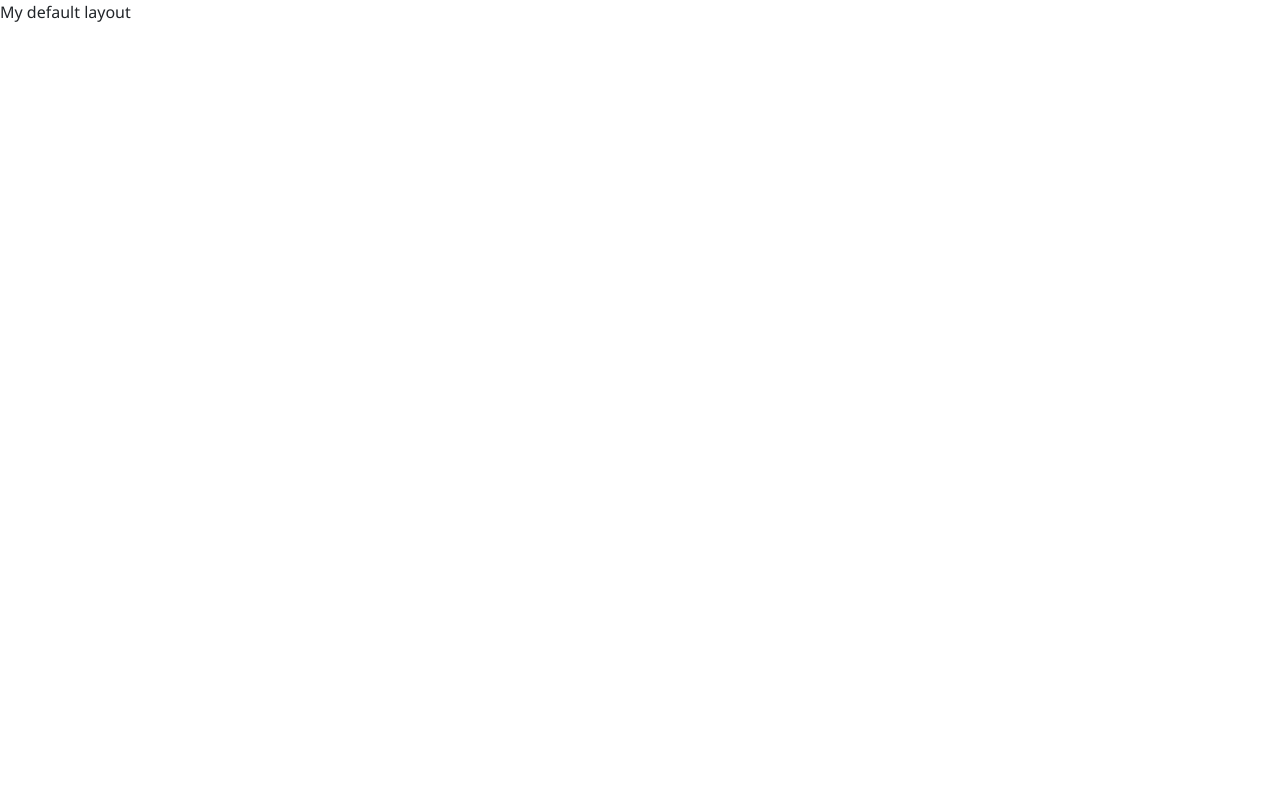
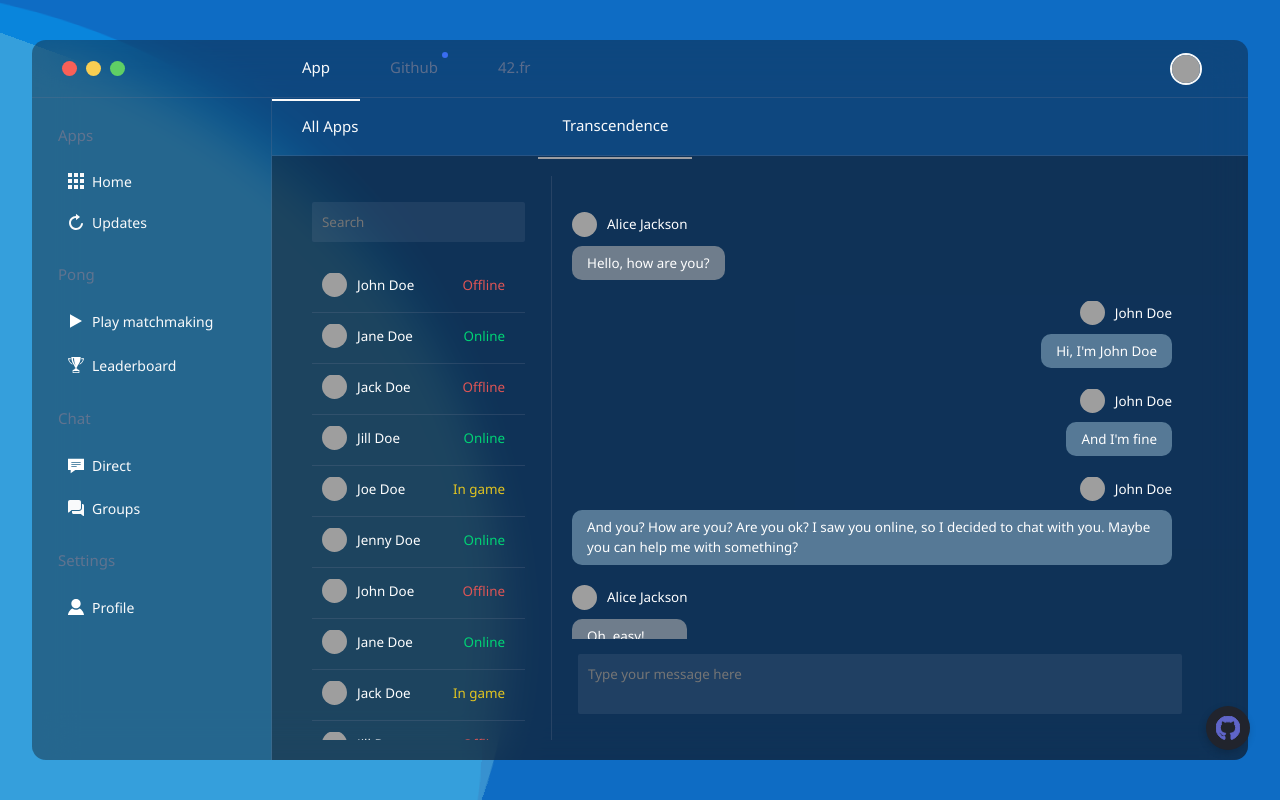
Before and after one commit to AdmiralXy/42ft_transcendence, a Nuxt app in the folder frontend/: page /direct in a window 1280 px wide. Before the commit this address had no page. Built offline with nearby package versions, Linux system fonts and the light colour scheme; grey boxes are pictures that could not be loaded.

Commit message:
add direct message design

```diff
--- a/frontend/components/app/Wrapper.vue
+++ b/frontend/components/app/Wrapper.vue
@@ -4,7 +4,7 @@
       <div class="side-wrapper">
         <div class="side-title">Apps</div>
         <div class="side-menu">
-          <a href="#">
+          <nuxt-link :to="{ name: 'home'}">
             <svg viewBox="0 0 512 512">
               <g xmlns="http://www.w3.org/2000/svg" fill="currentColor">
                 <path d="M0 0h128v128H0zm0 0M192 0h128v128H192zm0 0M384 0h128v128H384zm0 0M0 192h128v128H0zm0 0" data-original="#bfc9d1"></path>
@@ -13,7 +13,7 @@
               <path xmlns="http://www.w3.org/2000/svg" d="M384 192h128v128H384zm0 0M0 384h128v128H0zm0 0M192 384h128v128H192zm0 0M384 384h128v128H384zm0 0" fill="currentColor" data-original="#bfc9d1"></path>
             </svg>
             Home
-          </a>
+          </nuxt-link>
           <a href="#">
             <svg viewBox="0 0 488.932 488.932" fill="currentColor">
               <path d="M243.158 61.361v-57.6c0-3.2 4-4.9 6.7-2.9l118.4 87c2 1.5 2 4.4 0 5.9l-118.4 87c-2.7 2-6.7.2-6.7-2.9v-57.5c-87.8 1.4-158.1 76-152.1 165.4 5.1 76.8 67.7 139.1 144.5 144 81.4 5.2 150.6-53 163-129.9 2.3-14.3 14.7-24.7 29.2-24.7 17.9 0 31.8 15.9 29 33.5-17.4 109.7-118.5 192-235.7 178.9-98-11-176.7-89.4-187.8-187.4-14.7-128.2 84.9-237.4 209.9-238.8z"></path>
@@ -40,10 +40,10 @@
       <div class="side-wrapper">
         <div class="side-title">Chat</div>
         <div class="side-menu">
-          <a href="#">
+          <nuxt-link :to="{ name: 'direct'}">
             <svg fill="#fff" xmlns="http://www.w3.org/2000/svg" width="24" height="24" viewBox="0 0 24 24"><path d="M0 1v16.981h4v5.019l7-5.019h13v-16.981h-24zm13 12h-8v-1h8v1zm6-3h-14v-1h14v1zm0-3h-14v-1h14v1z"/></svg>
             Direct
-          </a>
+          </nuxt-link>
           <a href="#">
             <svg viewBox="0 0 512 512" fill="currentColor">
               <path d="M352 0H64C28.704 0 0 28.704 0 64v320a16.02 16.02 0 009.216 14.496A16.232 16.232 0 0016 400c3.68 0 7.328-1.248 10.24-3.712L117.792 320H352c35.296 0 64-28.704 64-64V64c0-35.296-28.704-64-64-64z"></path>
@@ -56,10 +56,10 @@
       <div class="side-wrapper">
         <div class="side-title">Settings</div>
         <div class="side-menu">
-          <a href="#">
+          <nuxt-link :to="{ name: 'profile'}">
             <svg fill="#fff" xmlns="http://www.w3.org/2000/svg" width="24" height="24" viewBox="0 0 24 24"><path d="M19 7.001c0 3.865-3.134 7-7 7s-7-3.135-7-7c0-3.867 3.134-7.001 7-7.001s7 3.134 7 7.001zm-1.598 7.18c-1.506 1.137-3.374 1.82-5.402 1.82-2.03 0-3.899-.685-5.407-1.822-4.072 1.793-6.593 7.376-6.593 9.821h24c0-2.423-2.6-8.006-6.598-9.819z"/></svg>
             Profile
-          </a>
+          </nuxt-link>
         </div>
       </div>
     </div>
--- /dev/null
+++ b/frontend/pages/direct.vue
@@ -0,0 +1,412 @@
+<template>
+  <div class="direct-wrapper">
+    <div class="friends-list">
+      <div class="friends-list__search">
+        <input type="text" class="friends-list__search-input" v-model="search" placeholder="Search">
+      </div>
+      <div class="friend-list__item" v-for="friend in filteredFriends">
+        <div class="friend-list__item-avatar">
+          <img :src="friend.avatar" alt="">
+        </div>
+        <div class="friend-list__item-name">
+          <span>{{ friend.username }}</span>
+        </div>
+        <div class="friend-list__item-status">
+          <span v-if="friend.status === 0" class="offline">Offline</span>
+          <span v-else-if="friend.status === 1" class="online">Online</span>
+          <span v-else class="ingame">In game</span>
+        </div>
+      </div>
+    </div>
+    <div class="direct-container">
+      <div class="messages-list">
+        <div class="messages-list-scrollable">
+          <div class="message-item" :class="message.username === 'John Doe' ? 'message-item-to' : 'message-item-from'" v-for="message in messages">
+            <div class="message-item__content">
+              <div class="message-item__user">
+                <div class="message-item__content-avatar">
+                  <img :src="message.avatar" alt="">
+                </div>
+                <div class="message-item__content-username">
+                  <span>{{ message.username }}</span>
+                </div>
+              </div>
+              <div class="message-item__content-message">
+                <span>{{ message.message }}</span>
+              </div>
+            </div>
+          </div>
+        </div>
+      </div>
+      <div class="messages-input">
+        <textarea class="messages-input__textarea" v-model="message" placeholder="Type your message here"></textarea>
+      </div>
+    </div>
+  </div>
+</template>
+
+<script lang="ts">
+import Vue from "vue";
+
+export default Vue.extend({
+  layout: "app",
+  data() {
+    return {
+      search: "",
+      messages: [
+        {
+          avatar: "https://i.pravatar.cc/25",
+          username: "Alice Jackson",
+          message: "Hello, how are you?",
+          created_at: "2020-01-01 00:00:00"
+        },
+        {
+          avatar: "https://i.pravatar.cc/25",
+          username: "John Doe",
+          message: "Hi, I'm John Doe",
+          created_at: "2020-01-01 00:01:00"
+        },
+        {
+          avatar: "https://i.pravatar.cc/25",
+          username: "John Doe",
+          message: "And I'm fine",
+          created_at: "2020-01-01 00:02:00"
+        },
+        {
+          avatar: "https://i.pravatar.cc/25",
+          username: "John Doe",
+          message: "And you? How are you? Are you ok? I saw you online, so I decided to chat with you. Maybe you can help me with something?",
+          created_at: "2020-01-01 00:03:00"
+        },
+        {
+          avatar: "https://i.pravatar.cc/25",
+          username: "Alice Jackson",
+          message: "Oh, easy!",
+          created_at: "2020-01-01 00:04:00"
+        },
+        {
+          avatar: "https://i.pravatar.cc/25",
+          username: "John Doe",
+          message: "Okay I need to play a game, and win some money",
+          created_at: "2020-01-01 00:05:00"
+        },
+        {
+          avatar: "https://i.pravatar.cc/25",
+          username: "Alice Jackson",
+          message: "That's game not for money",
+          created_at: "2020-01-01 00:06:00"
+        },
+        {
+          avatar: "https://i.pravatar.cc/25",
+          username: "Alice Jackson",
+          message: "I see u didn't know that",
+          created_at: "2020-01-01 00:07:00"
+        },
+        {
+          avatar: "https://i.pravatar.cc/25",
+          username: "Alice Jackson",
+          message: "But ofc I can play with you",
+          created_at: "2020-01-01 00:08:00"
+        },
+        {
+          avatar: "https://i.pravatar.cc/25",
+          username: "John Doe",
+          message: "Okay let's play",
+          created_at: "2020-01-01 00:09:00"
+        },
+        {
+          avatar: "https://i.pravatar.cc/25",
+          username: "Alice Jackson",
+          message: "I will start matchmaking soon",
+          created_at: "2020-01-01 00:10:00"
+        },
+        {
+          avatar: "https://i.pravatar.cc/25",
+          username: "Alice Jackson",
+          message: "Wait a minute",
+          created_at: "2020-01-01 00:11:00"
+        },
+        {
+          avatar: "https://i.pravatar.cc/25",
+          username: "John Doe",
+          message: "Okay, I'm here, let's start",
+          created_at: "2020-01-01 00:12:00"
+        }
+      ],
+      friends: [
+        {
+          id: 1,
+          username: "John Doe",
+          avatar: "https://i.pravatar.cc/25",
+          status: 0
+        },
+        {
+          id: 2,
+          username: "Jane Doe",
+          avatar: "https://i.pravatar.cc/25",
+          status: 1
+        },
+        {
+          id: 3,
+          username: "Jack Doe",
+          avatar: "https://i.pravatar.cc/25",
+          status: 0
+        },
+        {
+          id: 4,
+          username: "Jill Doe",
+          avatar: "https://i.pravatar.cc/25",
+          status: 1
+        },
+        {
+          id: 5,
+          username: "Joe Doe",
+          avatar: "https://i.pravatar.cc/25",
+          status: 2
+        },
+        {
+          id: 6,
+          username: "Jenny Doe",
+          avatar: "https://i.pravatar.cc/25",
+          status: 1
+        },
+        {
+          id: 7,
+          username: "John Doe",
+          avatar: "https://i.pravatar.cc/25",
+          status: 0
+        },
+        {
+          id: 8,
+          username: "Jane Doe",
+          avatar: "https://i.pravatar.cc/25",
+          status: 1
+        },
+        {
+          id: 9,
+          username: "Jack Doe",
+          avatar: "https://i.pravatar.cc/25",
+          status: 2
+        },
+        {
+          id: 10,
+          username: "Jill Doe",
+          avatar: "https://i.pravatar.cc/25",
+          status: 0
+        },
+        {
+          id: 11,
+          username: "Joe Doe",
+          avatar: "https://i.pravatar.cc/25",
+          status: 1
+        }
+    ]
+    };
+  },
+  computed: {
+    filteredFriends() {
+      return this.friends.filter(friend => {
+        return friend.username.toLowerCase().includes(this.search.toLowerCase());
+      });
+    }
+  }
+})
+</script>
+
+<style lang="scss" scoped>
+.direct-wrapper {
+  display: flex;
+  flex-grow: 1;
+  overflow: hidden;
+}
+
+.friends-list {
+  flex-basis: 240px;
+  border-right: 1px solid rgba(113, 119, 144, 0.25);
+  padding: 26px 26px 26px 0;
+  overflow: auto;
+  flex-shrink: 0;
+}
+
+.direct-container {
+  display: flex;
+  flex-direction: column;
+  flex-grow: 1;
+}
+
+.friends-list__search {
+  display: flex;
+  align-items: center;
+  padding-bottom: 20px;
+}
+
+.friends-list__search-input {
+  width: 100%;
+  border: none;
+  border-radius: 2px;
+  padding: 10px;
+  background-color: rgba(146, 151, 179, 0.13);
+  color: #fff;
+  font-size: 13.4px;
+  transition: 0.3s ease;
+}
+
+.friends-list__search-input:focus-visible {
+  outline: none;
+  background-color: rgba(146, 151, 179, 0.35);
+}
+
+.friend-list__item {
+  display: flex;
+  align-items: center;
+  padding: 10px 10px 15px 10px;
+  border-bottom: 1px solid rgba(113, 119, 144, 0.25);
+  cursor: pointer;
+  transition: 0.3s ease;
+}
+
+.friend-list__item:hover {
+  background-color: rgba(113, 119, 144, 0.3);
+}
+
+.friend-list__item-avatar {
+  width: 25px;
+  height: 25px;
+  border-radius: 50%;
+  overflow: hidden;
+}
+
+.friend-list__item-avatar img {
+  width: 100%;
+  height: 100%;
+}
+
+.friend-list__item-name {
+  margin-left: 10px;
+  font-size: 13.4px;
+  color: #fff;
+}
+
+.friend-list__item-status {
+  margin-left: auto;
+  font-size: 13.4px;
+  color: #fff;
+}
+
+.friend-list__item-status span {
+  margin-right: 10px;
+}
+
+.friend-list__item-status span.ingame {
+  color: #e3c520;
+}
+
+.friend-list__item-status span.online {
+  color: #00d475;
+}
+
+.friend-list__item-status span.offline {
+  color: #e05555;
+}
+
+.messages-list {
+  flex-grow: 1;
+  overflow: auto;
+  padding: 26px 26px 26px 0;
+}
+
+.messages-list .messages-list-scrollable {
+  display: flex;
+  flex-direction: column;
+  justify-content: end;
+}
+
+.message-item {
+  display: flex;
+  align-items: flex-start;
+  padding: 10px 10px 10px 10px;
+  transition: 0.3s ease;
+}
+
+.message-item.message-item-from {
+  justify-content: left;
+}
+
+.message-item.message-item-to {
+  justify-content: right;
+}
+
+.message-item__content {
+  display: flex;
+  flex-direction: column;
+  margin-left: 10px;
+}
+
+.message-item__user {
+  display: flex;
+  flex-direction: row;
+  align-items: center;
+}
+
+.message-item.message-item-to .message-item__user {
+  justify-content: flex-end;
+}
+
+.message-item.message-item-from .message-item__user {
+  justify-content: flex-start;
+}
+
+.message-item__content-avatar {
+  width: 25px;
+  height: 25px;
+  border-radius: 50%;
+  overflow: hidden;
+}
+
+.message-item__content-username {
+  margin-left: 10px;
+  font-size: 13.4px;
+  color: #fff;
+}
+
+.message-item__content-message {
+  padding: 7px 15px 7px 15px;
+  border-radius: 10px;
+  margin-top: 9px;
+  font-size: 13.4px;
+  color: #fff;
+}
+
+.message-item.message-item-to .message-item__content-message {
+  background: rgba(134, 168, 192, 0.6);
+}
+
+.message-item.message-item-from .message-item__content-message {
+  background: rgba(175, 175, 175, 0.6);
+}
+
+.messages-input {
+  display: flex;
+  flex-direction: column;
+  padding: 0 26px 26px 26px;
+  justify-content: end;
+}
+
+.messages-input__textarea {
+  margin-top: 15px;
+  width: 100%;
+  border: none;
+  border-radius: 2px;
+  padding: 10px;
+  background-color: rgba(146, 151, 179, 0.13);
+  color: #fff;
+  font-size: 13.4px;
+  transition: 0.3s ease;
+  resize: none;
+}
+
+.messages-input__textarea:focus-visible {
+  outline: none;
+  background-color: rgba(146, 151, 179, 0.23);
+}
+</style>
--- a/frontend/pages/home.vue
+++ b/frontend/pages/home.vue
@@ -36,7 +36,7 @@
         <li class="game-item">
           <div class="game-info">
             <span>katia</span>
-            <svg fill="#fff" width="32px" height="32px" viewBox="0 0 64 64" xmlns="http://www.w3.org/2000/svg" xmlns:xlink="http://www.w3.org/1999/xlink" aria-hidden="true" role="img" class="iconify iconify--emojione-monotone" preserveAspectRatio="xMidYMid meet"><path d="M52 2H12C6.477 2 2 6.477 2 12v40c0 5.523 4.477 10 10 10h40c5.523 0 10-4.477 10-10V12c0-5.523-4.477-10-10-10M23.23 44.365h-4.877L10 19.72h5.514l5.363 18.71l5.412-18.71h5.363L23.23 44.365m28.153-1.595C49.639 44.257 47.174 45 43.988 45c-3.252 0-5.809-.732-7.672-2.197c-1.863-1.467-2.795-3.481-2.795-6.045h4.928c.158 1.125.473 1.967.939 2.524c.855 1.016 2.322 1.521 4.398 1.521c1.242 0 2.252-.134 3.029-.401c1.471-.512 2.207-1.465 2.207-2.859c0-.813-.361-1.443-1.082-1.889c-.721-.436-1.865-.82-3.43-1.154l-2.674-.584c-2.629-.581-4.434-1.211-5.418-1.891c-1.664-1.136-2.496-2.915-2.496-5.334c0-2.207.813-4.04 2.441-5.501c1.629-1.46 4.021-2.19 7.178-2.19c2.635 0 4.883.688 6.742 2.065c1.861 1.376 2.836 3.375 2.928 5.994H48.25c-.092-1.482-.756-2.536-1.994-3.16c-.824-.412-1.85-.62-3.074-.62c-1.363 0-2.451.269-3.266.804c-.813.535-1.219 1.283-1.219 2.24c0 .881.4 1.539 1.203 1.975c.516.289 1.609.629 3.281 1.019l4.336 1.021c1.898.446 3.324 1.042 4.271 1.789C53.264 33.285 54 34.962 54 37.159c0 2.252-.871 4.121-2.617 5.611" fill="currentColor"></path></svg>
+            <svg fill="#fff" width="24px" height="24px" viewBox="0 0 64 64" xmlns="http://www.w3.org/2000/svg" xmlns:xlink="http://www.w3.org/1999/xlink" aria-hidden="true" role="img" class="iconify iconify--emojione-monotone" preserveAspectRatio="xMidYMid meet"><path d="M52 2H12C6.477 2 2 6.477 2 12v40c0 5.523 4.477 10 10 10h40c5.523 0 10-4.477 10-10V12c0-5.523-4.477-10-10-10M23.23 44.365h-4.877L10 19.72h5.514l5.363 18.71l5.412-18.71h5.363L23.23 44.365m28.153-1.595C49.639 44.257 47.174 45 43.988 45c-3.252 0-5.809-.732-7.672-2.197c-1.863-1.467-2.795-3.481-2.795-6.045h4.928c.158 1.125.473 1.967.939 2.524c.855 1.016 2.322 1.521 4.398 1.521c1.242 0 2.252-.134 3.029-.401c1.471-.512 2.207-1.465 2.207-2.859c0-.813-.361-1.443-1.082-1.889c-.721-.436-1.865-.82-3.43-1.154l-2.674-.584c-2.629-.581-4.434-1.211-5.418-1.891c-1.664-1.136-2.496-2.915-2.496-5.334c0-2.207.813-4.04 2.441-5.501c1.629-1.46 4.021-2.19 7.178-2.19c2.635 0 4.883.688 6.742 2.065c1.861 1.376 2.836 3.375 2.928 5.994H48.25c-.092-1.482-.756-2.536-1.994-3.16c-.824-.412-1.85-.62-3.074-.62c-1.363 0-2.451.269-3.266.804c-.813.535-1.219 1.283-1.219 2.24c0 .881.4 1.539 1.203 1.975c.516.289 1.609.629 3.281 1.019l4.336 1.021c1.898.446 3.324 1.042 4.271 1.789C53.264 33.285 54 34.962 54 37.159c0 2.252-.871 4.121-2.617 5.611" fill="currentColor"></path></svg>
             <span>imalline</span>
           </div>
           <span class="game-status">
@@ -47,7 +47,7 @@
         <li class="game-item">
           <div class="game-info">
             <span>ptycho</span>
-            <svg fill="#fff" width="32px" height="32px" viewBox="0 0 64 64" xmlns="http://www.w3.org/2000/svg" xmlns:xlink="http://www.w3.org/1999/xlink" aria-hidden="true" role="img" class="iconify iconify--emojione-monotone" preserveAspectRatio="xMidYMid meet"><path d="M52 2H12C6.477 2 2 6.477 2 12v40c0 5.523 4.477 10 10 10h40c5.523 0 10-4.477 10-10V12c0-5.523-4.477-10-10-10M23.23 44.365h-4.877L10 19.72h5.514l5.363 18.71l5.412-18.71h5.363L23.23 44.365m28.153-1.595C49.639 44.257 47.174 45 43.988 45c-3.252 0-5.809-.732-7.672-2.197c-1.863-1.467-2.795-3.481-2.795-6.045h4.928c.158 1.125.473 1.967.939 2.524c.855 1.016 2.322 1.521 4.398 1.521c1.242 0 2.252-.134 3.029-.401c1.471-.512 2.207-1.465 2.207-2.859c0-.813-.361-1.443-1.082-1.889c-.721-.436-1.865-.82-3.43-1.154l-2.674-.584c-2.629-.581-4.434-1.211-5.418-1.891c-1.664-1.136-2.496-2.915-2.496-5.334c0-2.207.813-4.04 2.441-5.501c1.629-1.46 4.021-2.19 7.178-2.19c2.635 0 4.883.688 6.742 2.065c1.861 1.376 2.836 3.375 2.928 5.994H48.25c-.092-1.482-.756-2.536-1.994-3.16c-.824-.412-1.85-.62-3.074-.62c-1.363 0-2.451.269-3.266.804c-.813.535-1.219 1.283-1.219 2.24c0 .881.4 1.539 1.203 1.975c.516.289 1.609.629 3.281 1.019l4.336 1.021c1.898.446 3.324 1.042 4.271 1.789C53.264 33.285 54 34.962 54 37.159c0 2.252-.871 4.121-2.617 5.611" fill="currentColor"></path></svg>
+            <svg fill="#fff" width="24px" height="24px" viewBox="0 0 64 64" xmlns="http://www.w3.org/2000/svg" xmlns:xlink="http://www.w3.org/1999/xlink" aria-hidden="true" role="img" class="iconify iconify--emojione-monotone" preserveAspectRatio="xMidYMid meet"><path d="M52 2H12C6.477 2 2 6.477 2 12v40c0 5.523 4.477 10 10 10h40c5.523 0 10-4.477 10-10V12c0-5.523-4.477-10-10-10M23.23 44.365h-4.877L10 19.72h5.514l5.363 18.71l5.412-18.71h5.363L23.23 44.365m28.153-1.595C49.639 44.257 47.174 45 43.988 45c-3.252 0-5.809-.732-7.672-2.197c-1.863-1.467-2.795-3.481-2.795-6.045h4.928c.158 1.125.473 1.967.939 2.524c.855 1.016 2.322 1.521 4.398 1.521c1.242 0 2.252-.134 3.029-.401c1.471-.512 2.207-1.465 2.207-2.859c0-.813-.361-1.443-1.082-1.889c-.721-.436-1.865-.82-3.43-1.154l-2.674-.584c-2.629-.581-4.434-1.211-5.418-1.891c-1.664-1.136-2.496-2.915-2.496-5.334c0-2.207.813-4.04 2.441-5.501c1.629-1.46 4.021-2.19 7.178-2.19c2.635 0 4.883.688 6.742 2.065c1.861 1.376 2.836 3.375 2.928 5.994H48.25c-.092-1.482-.756-2.536-1.994-3.16c-.824-.412-1.85-.62-3.074-.62c-1.363 0-2.451.269-3.266.804c-.813.535-1.219 1.283-1.219 2.24c0 .881.4 1.539 1.203 1.975c.516.289 1.609.629 3.281 1.019l4.336 1.021c1.898.446 3.324 1.042 4.271 1.789C53.264 33.285 54 34.962 54 37.159c0 2.252-.871 4.121-2.617 5.611" fill="currentColor"></path></svg>
             <span>kricky</span>
           </div>
           <span class="game-status">
@@ -58,7 +58,7 @@
         <li class="game-item">
           <div class="game-info">
             <span>kricky</span>
-            <svg fill="#fff" width="32px" height="32px" viewBox="0 0 64 64" xmlns="http://www.w3.org/2000/svg" xmlns:xlink="http://www.w3.org/1999/xlink" aria-hidden="true" role="img" class="iconify iconify--emojione-monotone" preserveAspectRatio="xMidYMid meet"><path d="M52 2H12C6.477 2 2 6.477 2 12v40c0 5.523 4.477 10 10 10h40c5.523 0 10-4.477 10-10V12c0-5.523-4.477-10-10-10M23.23 44.365h-4.877L10 19.72h5.514l5.363 18.71l5.412-18.71h5.363L23.23 44.365m28.153-1.595C49.639 44.257 47.174 45 43.988 45c-3.252 0-5.809-.732-7.672-2.197c-1.863-1.467-2.795-3.481-2.795-6.045h4.928c.158 1.125.473 1.967.939 2.524c.855 1.016 2.322 1.521 4.398 1.521c1.242 0 2.252-.134 3.029-.401c1.471-.512 2.207-1.465 2.207-2.859c0-.813-.361-1.443-1.082-1.889c-.721-.436-1.865-.82-3.43-1.154l-2.674-.584c-2.629-.581-4.434-1.211-5.418-1.891c-1.664-1.136-2.496-2.915-2.496-5.334c0-2.207.813-4.04 2.441-5.501c1.629-1.46 4.021-2.19 7.178-2.19c2.635 0 4.883.688 6.742 2.065c1.861 1.376 2.836 3.375 2.928 5.994H48.25c-.092-1.482-.756-2.536-1.994-3.16c-.824-.412-1.85-.62-3.074-.62c-1.363 0-2.451.269-3.266.804c-.813.535-1.219 1.283-1.219 2.24c0 .881.4 1.539 1.203 1.975c.516.289 1.609.629 3.281 1.019l4.336 1.021c1.898.446 3.324 1.042 4.271 1.789C53.264 33.285 54 34.962 54 37.159c0 2.252-.871 4.121-2.617 5.611" fill="currentColor"></path></svg>
+            <svg fill="#fff" width="24px" height="24px" viewBox="0 0 64 64" xmlns="http://www.w3.org/2000/svg" xmlns:xlink="http://www.w3.org/1999/xlink" aria-hidden="true" role="img" class="iconify iconify--emojione-monotone" preserveAspectRatio="xMidYMid meet"><path d="M52 2H12C6.477 2 2 6.477 2 12v40c0 5.523 4.477 10 10 10h40c5.523 0 10-4.477 10-10V12c0-5.523-4.477-10-10-10M23.23 44.365h-4.877L10 19.72h5.514l5.363 18.71l5.412-18.71h5.363L23.23 44.365m28.153-1.595C49.639 44.257 47.174 45 43.988 45c-3.252 0-5.809-.732-7.672-2.197c-1.863-1.467-2.795-3.481-2.795-6.045h4.928c.158 1.125.473 1.967.939 2.524c.855 1.016 2.322 1.521 4.398 1.521c1.242 0 2.252-.134 3.029-.401c1.471-.512 2.207-1.465 2.207-2.859c0-.813-.361-1.443-1.082-1.889c-.721-.436-1.865-.82-3.43-1.154l-2.674-.584c-2.629-.581-4.434-1.211-5.418-1.891c-1.664-1.136-2.496-2.915-2.496-5.334c0-2.207.813-4.04 2.441-5.501c1.629-1.46 4.021-2.19 7.178-2.19c2.635 0 4.883.688 6.742 2.065c1.861 1.376 2.836 3.375 2.928 5.994H48.25c-.092-1.482-.756-2.536-1.994-3.16c-.824-.412-1.85-.62-3.074-.62c-1.363 0-2.451.269-3.266.804c-.813.535-1.219 1.283-1.219 2.24c0 .881.4 1.539 1.203 1.975c.516.289 1.609.629 3.281 1.019l4.336 1.021c1.898.446 3.324 1.042 4.271 1.789C53.264 33.285 54 34.962 54 37.159c0 2.252-.871 4.121-2.617 5.611" fill="currentColor"></path></svg>
             <span>gtrinida</span>
           </div>
           <span class="game-status">
--- a/frontend/pages/profile.vue
+++ b/frontend/pages/profile.vue
@@ -15,7 +15,6 @@
         <p class="form-profile__input-title">Password confirmation</p>
         <b-form-input v-model="form.password" type="password" class="form-profile__input"></b-form-input>
       </div>
-      <p class="form-profile__status">Profile successfully updated</p>
       <ButtonLoader type="button" class="form-profile__button" :loading="form.loading">Update</ButtonLoader>
     </form>
     <form class="form-profile rounded-lg">
```
Also changed, not shown: frontend/router.js (+5 -5 lines).
